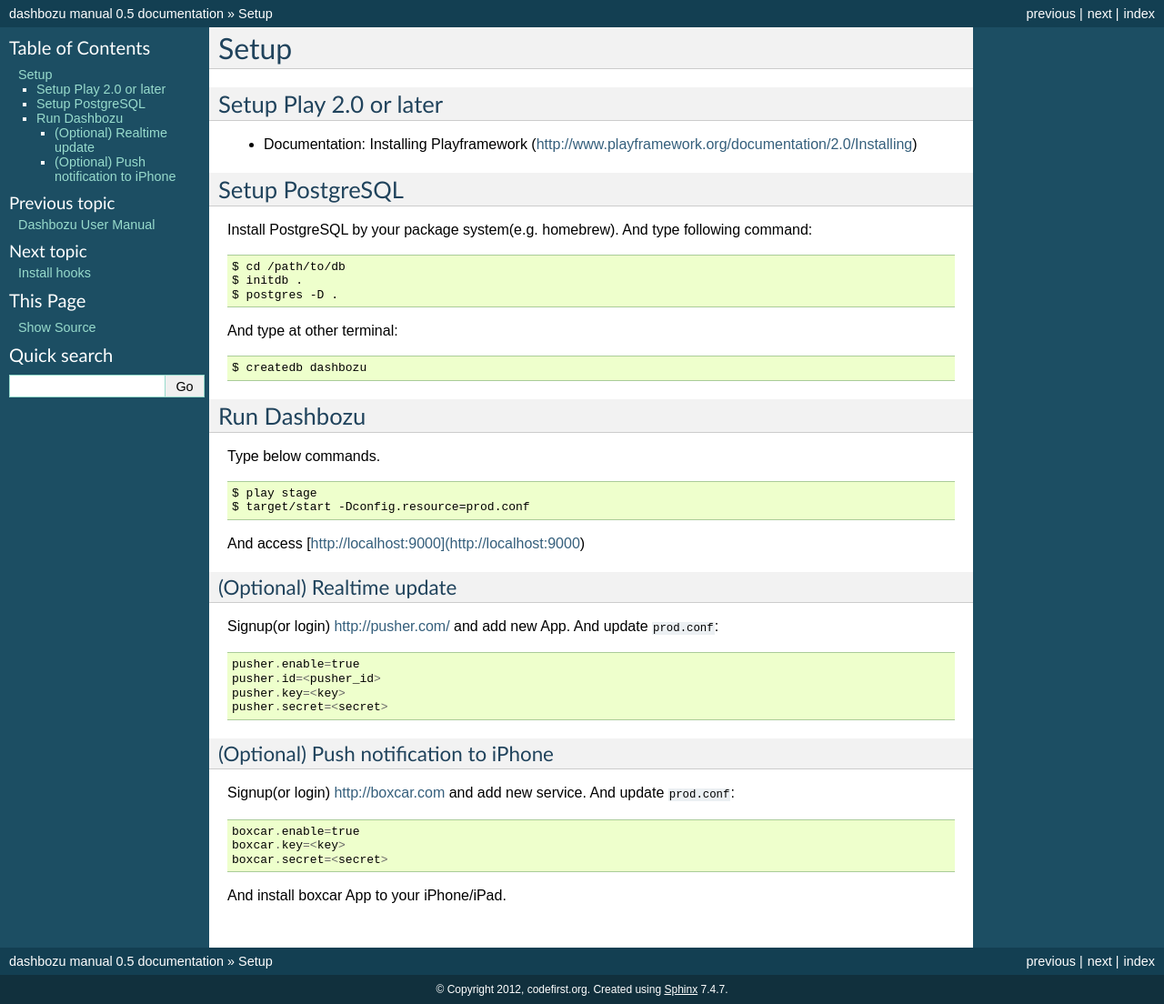
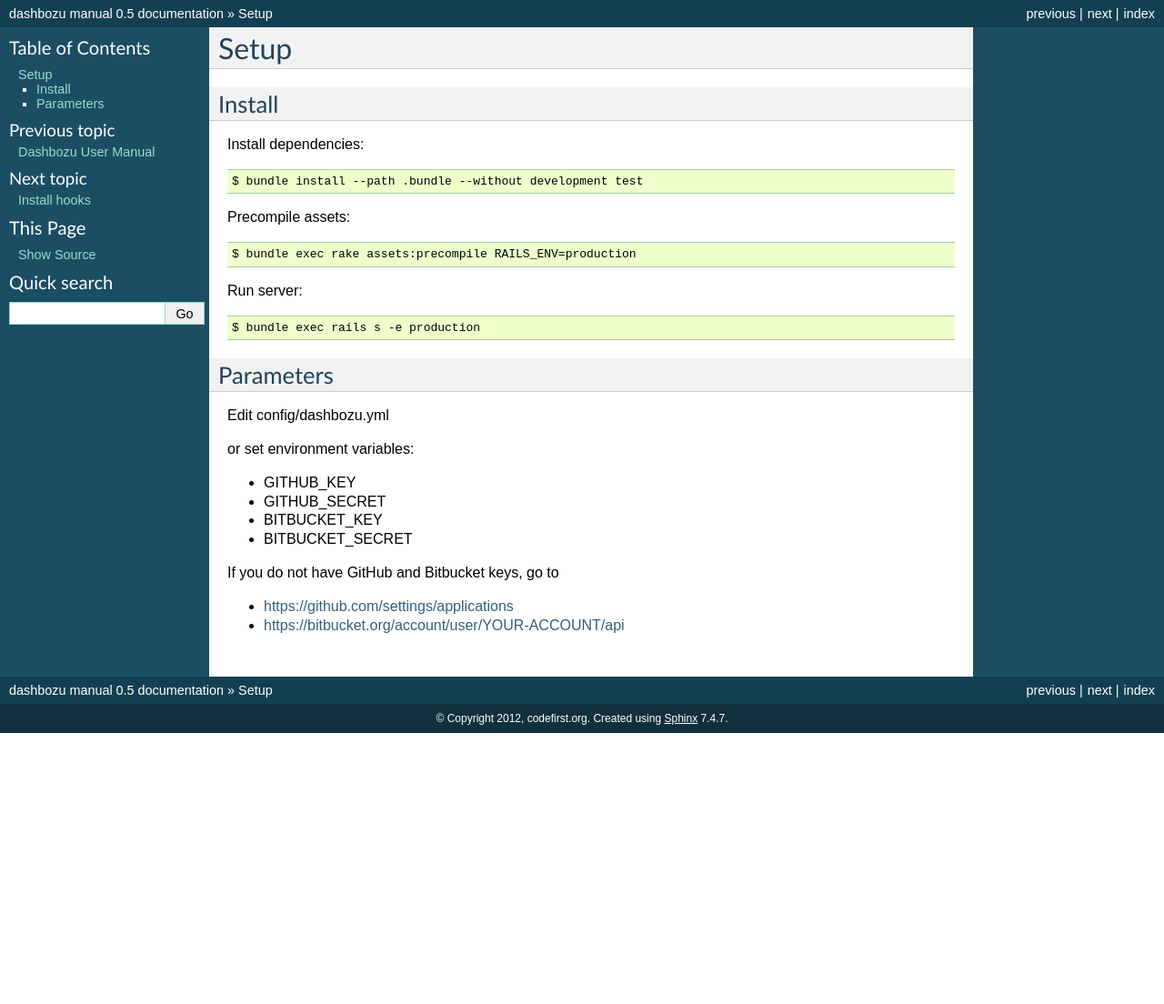
Before and after one commit to codefirst/dashbozu-manual, a Sphinx documentation site: the page built from source/setup.rst, in a window 1280 px wide. Shown: the whole page at 91% size. Built offline with Sphinx 7.4.7, drawn with Linux system fonts in a browser that asks for light colours; after the commit the page ends 900 px from its top, so only the background shows below that.

Commit message:
Changed: for Dashbozu2

```diff
--- a/source/setup.rst
+++ b/source/setup.rst
@@ -1,62 +1,40 @@
 Setup
 ============
 
-Setup Play 2.0 or later
-------------------------
+Install
+----------------
 
-* Documentation: Installing  Playframework (http://www.playframework.org/documentation/2.0/Installing)
-
-Setup PostgreSQL
-------------------------
-
-Install PostgreSQL by your package system(e.g. homebrew). And type following command:
+Install dependencies:
 
 ::
 
-    $ cd /path/to/db
-    $ initdb .
-    $ postgres -D .
+    $ bundle install --path .bundle --without development test
 
-And type at other terminal:
+Precompile assets:
 
 ::
 
-    $ createdb dashbozu
+    $ bundle exec rake assets:precompile RAILS_ENV=production
 
-
-Run Dashbozu
------------------------
-
-Type below commands.
+Run server:
 
 ::
 
-    $ play stage
-    $ target/start -Dconfig.resource=prod.conf
+    $ bundle exec rails s -e production
 
-And access [http://localhost:9000](http://localhost:9000)
+Parameters
+---------------
 
-(Optional) Realtime update
-~~~~~~~~~~~~~~~~~~~~~~~~~~~~~~~~~~
+Edit config/dashbozu.yml
 
-Signup(or login) http://pusher.com/ and add new App. And update ``prod.conf``:
+or set environment variables:
 
-::
+* GITHUB\_KEY
+* GITHUB\_SECRET
+* BITBUCKET\_KEY
+* BITBUCKET\_SECRET
 
-    pusher.enable=true
-    pusher.id=<pusher_id>
-    pusher.key=<key>
-    pusher.secret=<secret>
+If you do not have GitHub and Bitbucket keys, go to
 
-(Optional) Push notification to iPhone
-~~~~~~~~~~~~~~~~~~~~~~~~~~~~~~~~~~~~~~~
-
-Signup(or login) http://boxcar.com and add new service. And update ``prod.conf``:
-
-::
-
-    boxcar.enable=true
-    boxcar.key=<key>
-    boxcar.secret=<secret>
-
-And install boxcar App to your iPhone/iPad.
+* https://github.com/settings/applications
+* https://bitbucket.org/account/user/YOUR-ACCOUNT/api
```
Also changed, not shown: source/index.rst (+16 -9 lines).
